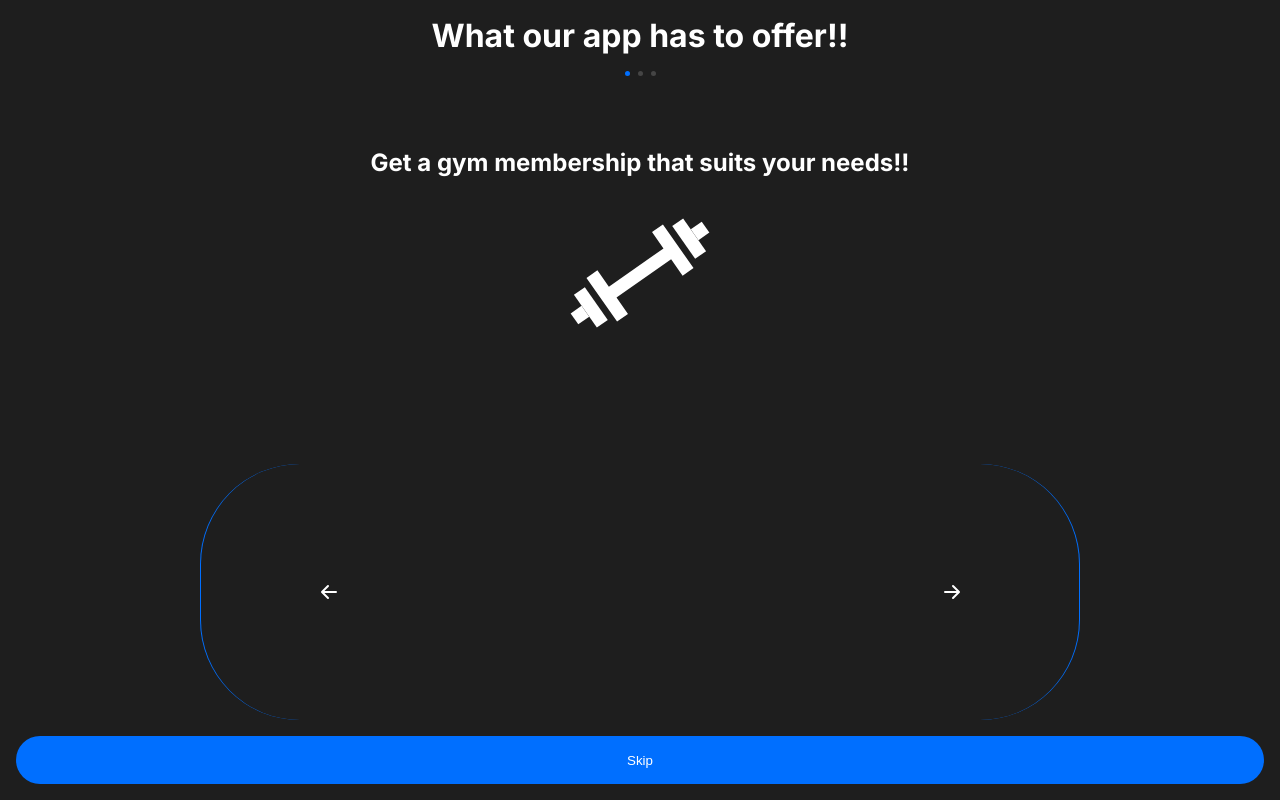
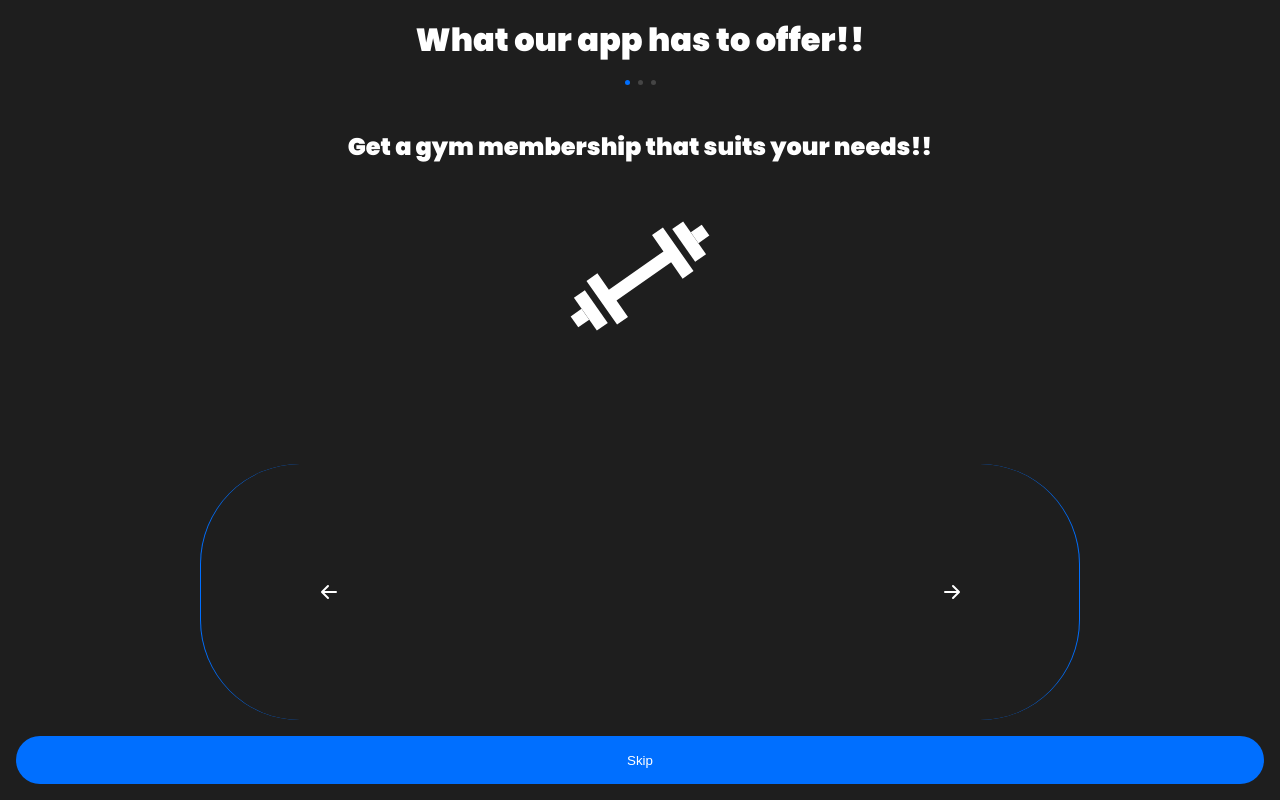
Before and after one commit to Tobeyy1/fitwise, a Next.js app: page /onboarding in a window 1280 px wide. Built offline with nearby package versions, Linux system fonts and the light colour scheme.

Commit message:
Added Theme toggler

```diff
--- /dev/null
+++ b/app/components/AppWrapper/AppWrapper.tsx
@@ -0,0 +1,36 @@
+"use client";
+
+import { themeActions } from "@/app/store/store";
+import React, { ReactNode, useEffect } from "react";
+import { useSelector, useDispatch } from "react-redux";
+
+interface Props {
+  children: ReactNode;
+}
+interface ThemeState {
+  theme: string;
+}
+const AppWrapper: React.FC<Props> = ({ children }) => {
+  const themeState = useSelector((state: any) => state.theme);
+
+  const theme = themeState.theme;
+  const dispatch = useDispatch();
+
+  useEffect(() => {
+    const userTheme = localStorage.getItem("theme");
+    if (!userTheme) return;
+
+    dispatch(themeActions.setTheme(userTheme));
+  }, []);
+
+  return (
+    <main
+      style={{ backgroundColor: "var(--bg-100)" }}
+      className={theme === "dark" ? "dark" : "light"}
+    >
+      {children}
+    </main>
+  );
+};
+
+export default AppWrapper;
--- a/app/globals.css
+++ b/app/globals.css
@@ -12,7 +12,7 @@ body {
   background-color: var(--bg-100);
 }
 
-:root {
+.dark {
   --primary-100: #0085ff;
   --primary-200: #69b4ff;
   --primary-300: #e0ffff;
@@ -26,7 +26,7 @@ body {
   --transition-normal: all 250ms ease-in-out;
 }
 
-/* :root {
+.light {
   --primary-100: #0077c2;
   --primary-200: #59a5f5;
   --primary-300: #c8ffff;
@@ -37,7 +37,8 @@ body {
   --bg-100: #ffffff;
   --bg-200: #e8e7e7;
   --bg-300: #cccccc;
-} */
+  --transition-normal: all 250ms ease-in-out;
+}
 
 a {
   color: inherit;
@@ -52,8 +53,8 @@ video::-webkit-media-controls {
   display: none;
 }
 
-@media (prefers-color-scheme: dark) {
+/* @media (prefers-color-scheme: dark) {
   html {
     color-scheme: dark;
   }
-}
+} */
--- a/app/layout.tsx
+++ b/app/layout.tsx
@@ -1,21 +1,29 @@
-import './globals.css'
-import { Inter } from 'next/font/google'
+import "./globals.css";
+import { Inter } from "next/font/google";
+import { Providers } from "./providers";
+import { Poppins } from "next/font/google";
+import AppWrapper from "./components/AppWrapper/AppWrapper";
 
-const inter = Inter({ subsets: ['latin'] })
+const inter = Inter({ subsets: ["latin"] });
+const poppins = Poppins({ weight: ["100", "400", "900"], subsets: ["latin"] });
 
 export const metadata = {
-  title: 'Create Next App',
-  description: 'Generated by create next app',
-}
+  title: "Create Next App",
+  description: "Generated by create next app",
+};
 
 export default function RootLayout({
   children,
 }: {
-  children: React.ReactNode
+  children: React.ReactNode;
 }) {
   return (
-    <html lang="en">
-      <body className={inter.className}>{children}</body>
-    </html>
-  )
+    <Providers>
+      <html lang="en">
+        <body className={poppins.className}>
+          <AppWrapper>{children}</AppWrapper>
+        </body>
+      </html>
+    </Providers>
+  );
 }
--- /dev/null
+++ b/app/providers.tsx
@@ -0,0 +1,9 @@
+"use client";
+
+//redux
+import { Provider } from "react-redux";
+import store from "./store/store";
+
+export function Providers({ children }: { children: React.ReactNode }) {
+  return <Provider store={store}>{children}</Provider>;
+}
--- /dev/null
+++ b/app/store/store.ts
@@ -0,0 +1,30 @@
+import { createSlice, PayloadAction } from "@reduxjs/toolkit";
+import { configureStore, combineReducers } from "@reduxjs/toolkit";
+
+interface ThemeState {
+  theme: string;
+}
+
+const themeSlice = createSlice({
+  name: "theme",
+  initialState: {
+    theme: "dark",
+  } as ThemeState,
+  reducers: {
+    setTheme: (state, action: PayloadAction<string>) => {
+      state.theme = action.payload;
+    },
+  },
+});
+
+const rootReducer = combineReducers({
+  //   playersData: playersDataSlice.reducer,
+  theme: themeSlice.reducer,
+});
+
+const store = configureStore({
+  reducer: rootReducer,
+});
+
+export const themeActions = themeSlice.actions;
+export default store;
--- a/app/system/home/Profile/Profile.module.scss
+++ b/app/system/home/Profile/Profile.module.scss
@@ -137,6 +137,23 @@
   }
 }
 
+.theme {
+  width: 100%;
+  padding: 1rem;
+  display: flex;
+  align-items: center;
+  justify-content: space-between;
+  background-color: var(--bg-200);
+  border-radius: 12px;
+
+  span {
+    * {
+      font-size: clamp(1.5rem, 3vw, 3rem);
+      color: var(--accent-100);
+    }
+  }
+}
+
 .settings {
   display: flex;
   gap: 1rem;
--- a/app/system/system.module.scss
+++ b/app/system/system.module.scss
@@ -2,6 +2,7 @@
   height: 100dvh;
   display: flex;
   flex-direction: column;
+  background-color: var(--bg-100);
 
   & > div {
     flex: 1;
--- a/package.json
+++ b/package.json
@@ -9,6 +9,7 @@
     "lint": "next lint"
   },
   "dependencies": {
+    "@reduxjs/toolkit": "^1.9.7",
     "@types/node": "20.8.7",
     "@types/react": "18.2.31",
     "@types/react-dom": "18.2.14",
@@ -19,6 +20,8 @@
     "react": "18.2.0",
     "react-dom": "18.2.0",
     "react-icons": "^4.11.0",
+    "react-redux": "^8.1.3",
+    "redux": "^4.2.1",
     "sass": "^1.69.4",
     "typescript": "5.2.2"
   }
```
Also changed, not shown: app/system/home/Profile/Profile.tsx (+39 -5 lines), 1 other file (tests, documents, lock files or other folders).
